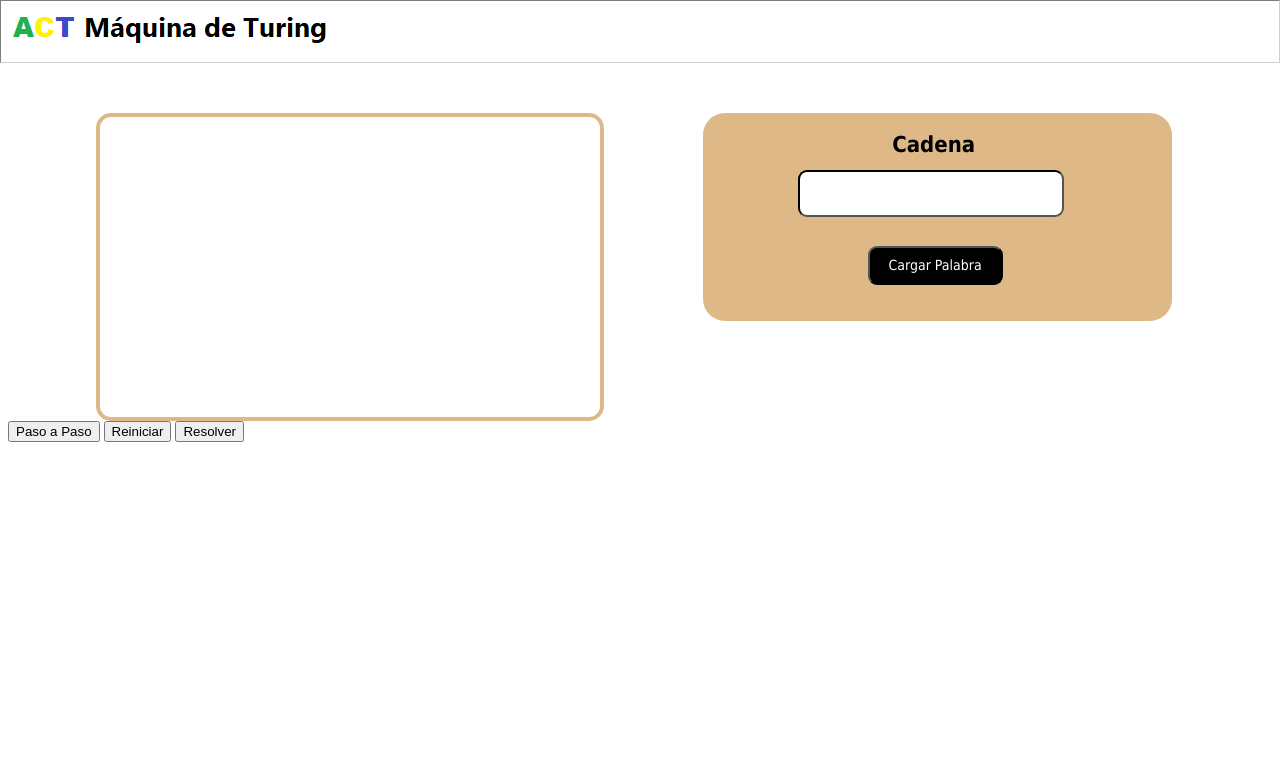
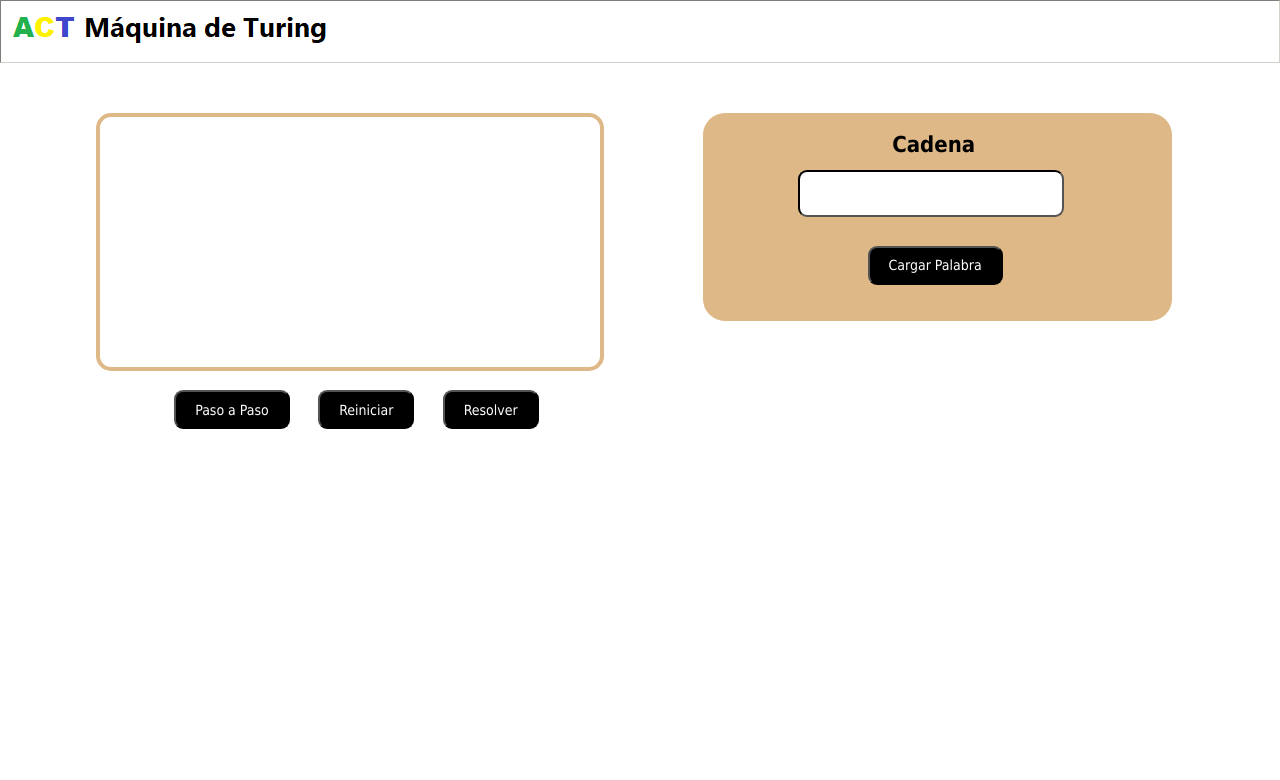
Before and after one commit to BaruxaGBF/turing, a PHP site: page / in a window 1280 px wide. Shown: the top 780 px of the page. Run offline with PHP 8.4, Linux system fonts and the light colour scheme; some libraries are stand-ins or nearby versions.

Commit message:
insert picture and style

```diff
--- a/Index.html
+++ b/Index.html
@@ -22,10 +22,13 @@
                 <button id="c"onclick="reiniciar()">Cargar Palabra</button>
             </div>
         </div>
-        <div id="Grafo" style="border: solid 4px burlywood; width:500px; height:300px"></div>
-        <button id="p" onclick="PasoAPaso()">Paso a Paso</button>
-        <button id="d"onclick="reiniciar()">Reiniciar</button>
-        <button id="r" onclick="resolver()">Resolver</button>
+        <div id="Grafo" style="border: solid 4px burlywood; width:500px; height:250px"></div>
+        <div class="botones">
+            <button id="p" onclick="PasoAPaso()">Paso a Paso</button>
+            <button id="d"onclick="reiniciar()">Reiniciar</button>
+            <button id="r" onclick="resolver()">Resolver</button>
+        </div>
+
         <p id="error" class="tipo1"></p>
    </div>
 
--- a/style.css
+++ b/style.css
@@ -17,8 +17,8 @@ body{
 
 .tipo2{
     margin-top: 2cm;
-    margin-left: 55%;
-    width: 450px;
+    margin-left: 57.75%;
+    width: 380px;
     border-radius: 9px;
     padding: 0.30cm 0;
     padding-left: 0.50cm;
@@ -49,7 +49,7 @@ body{
     font-size: 22px;
 }
 
-#c{
+#c,#p, #d, #r{
     padding: 0.25cm .5cm;
     border-radius: 9px;
     border-color: black;
@@ -58,6 +58,7 @@ body{
     font-size: 14px;
     color: white;
 }
+
 
 #Palabra{
     resize: none;
@@ -70,11 +71,18 @@ body{
 }
 
 #error{
+    font-size: 18px;
+    margin-top: -5.25cm;
     color: black;
 }
 
 #Grafo{
     border-radius: 15px;
+}
+
+#p, #d, #r{
+    margin-left:0.65cm;
+    margin-bottom: 4cm;
 }
 
 .input div #label-cadena{
@@ -97,6 +105,12 @@ body{
     padding-top: 0.5cm;
 }
 
+.container .botones{
+    margin-top: 0.5cm;
+    margin-bottom: 3cm;
+    margin-left: 3.75cm;
+}
+
 .container .input{
     margin-left: 55%;
 }
```
